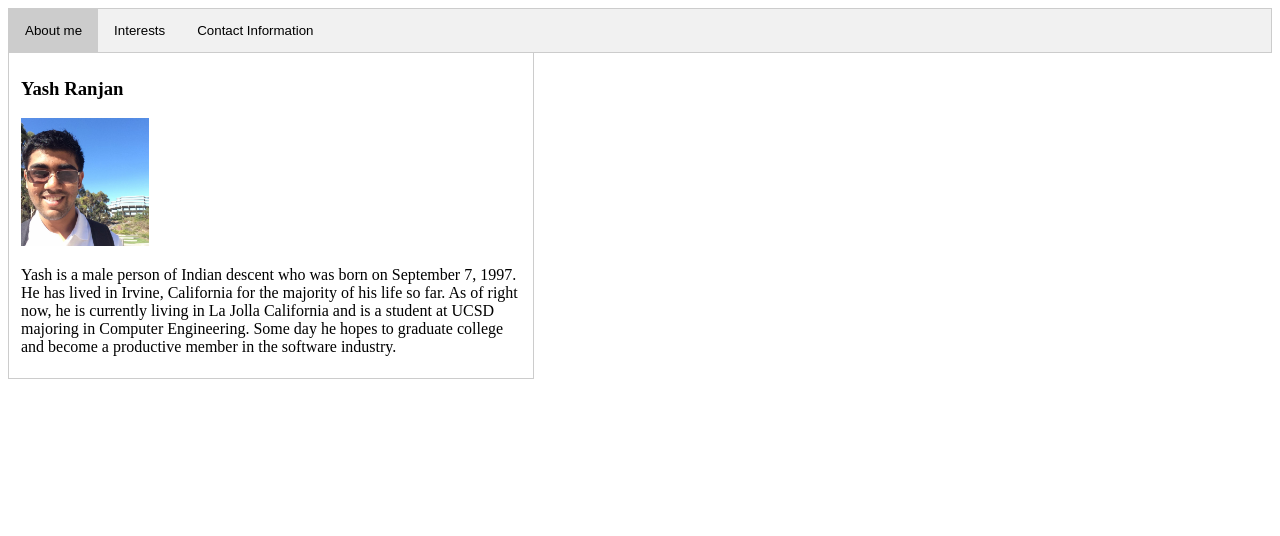
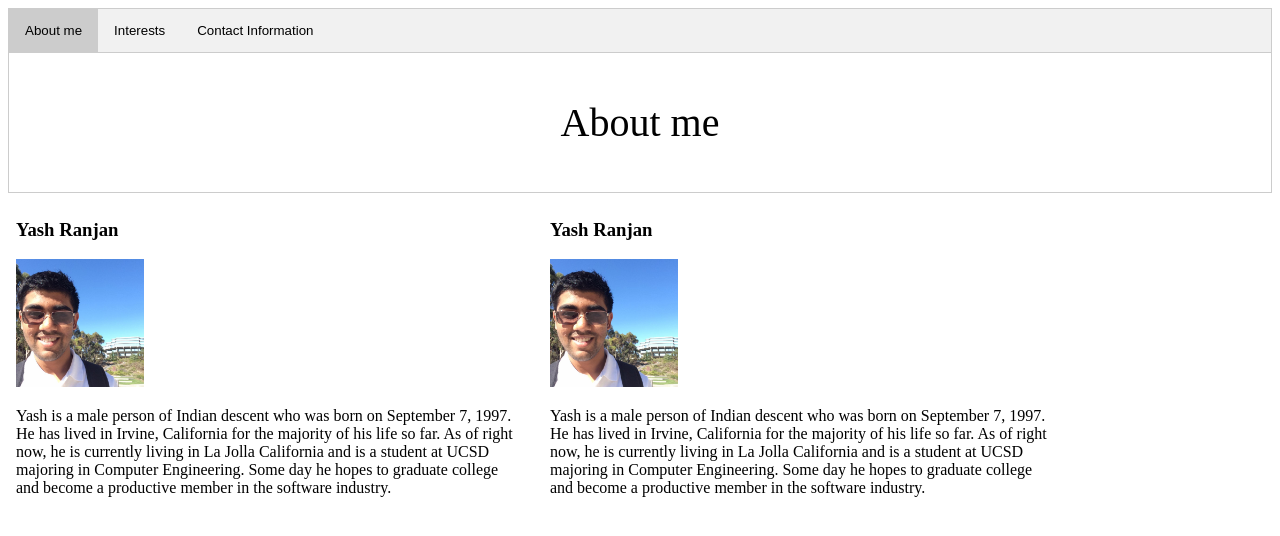
Before and after one commit to yranjan15/personal_website, a plain HTML site: page yash.html in a window 1280 px wide. Drawn offline with Linux system fonts and the light colour scheme.

Commit message:
div positioning
Found a general format with css to position div elements on the website.

```diff
--- a/yash.html
+++ b/yash.html
@@ -2,9 +2,23 @@
 <html>
 <head>
   <style>
-    #About_me{
+    #a_me_title{
+       font-size: 250%;
+    }
+    #yash{
+      position: absolute;
+      top: 200px;
+      left: 16px;
       max-width: 500px;
     }
+
+    #yash_2{
+      position: absolute;
+      top: 200px;
+      left: 550px;
+      max-width: 500px;
+    }
+
       /* Style the tab */
     div.tab {
         overflow: hidden;
@@ -50,6 +64,11 @@
 </div>
 
 <div id="About_me" class="tabcontent">
+  <div id="a_me_title" align="center">
+    <p > About me </p>
+  </div>
+
+  <div id = "yash">
     <h3>Yash Ranjan</h3>
     <img src="profile.jpg" alt="My photo" style="width:128px;height:128px;">
     <p width="50px">
@@ -57,6 +76,17 @@
       As of right now, he is currently living in La Jolla California and is a student at UCSD majoring in Computer Engineering. Some day he hopes to graduate
       college and become a productive member in the software industry.
     </p>
+  </div>
+
+  <div id = "yash_2" >
+    <h3>Yash Ranjan</h3>
+    <img src="profile.jpg" alt="My photo" style="width:128px;height:128px;">
+    <p width="50px">
+      Yash is a male person of Indian descent who was born on September 7, 1997. He has lived in Irvine, California for the majority of his life so far.
+      As of right now, he is currently living in La Jolla California and is a student at UCSD majoring in Computer Engineering. Some day he hopes to graduate
+      college and become a productive member in the software industry.
+    </p>
+  </div>
 </div>
 
 <div id="Interests" class="tabcontent">
```
Lines whose indentation alone changed are shown as unchanged.
